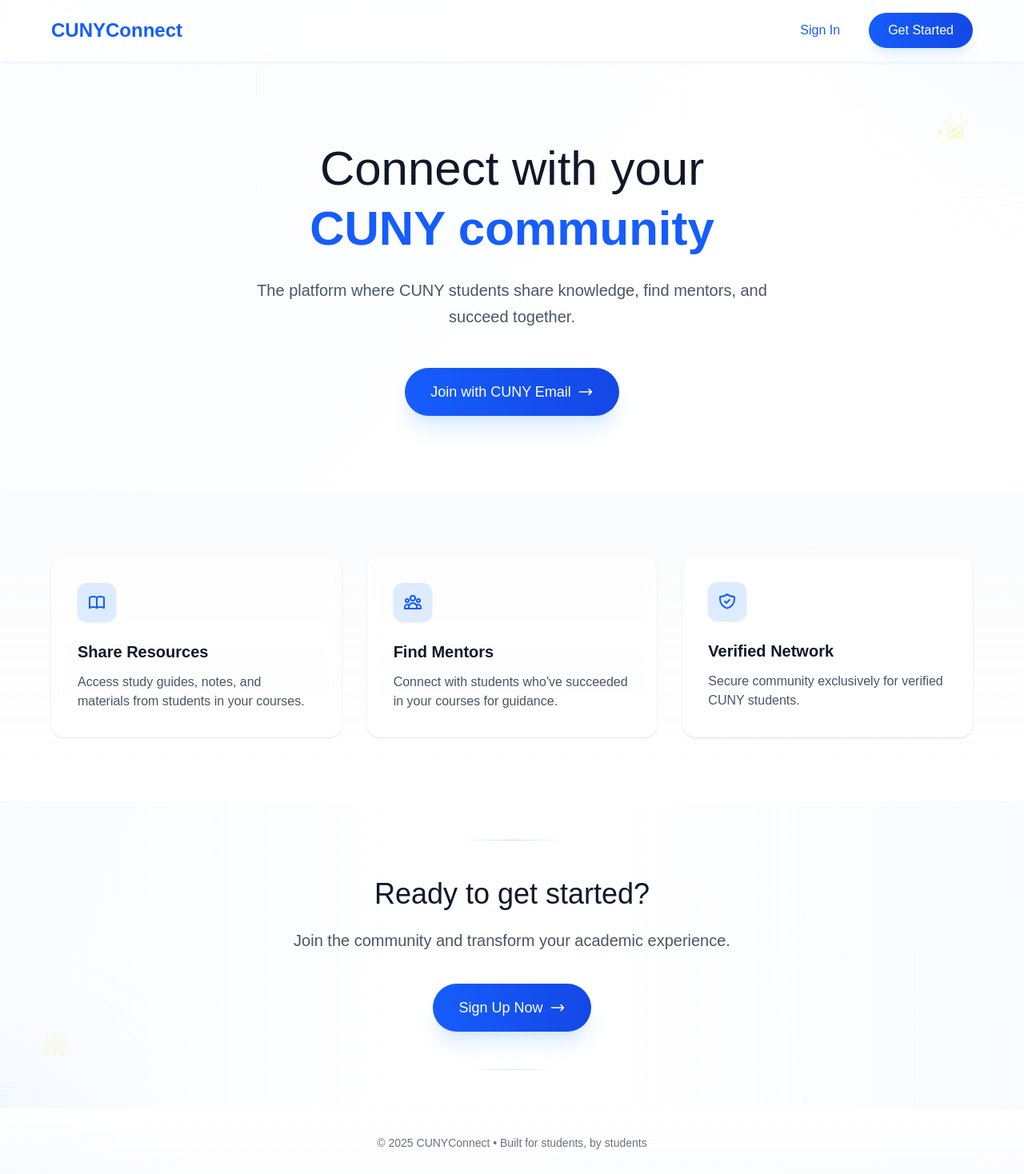
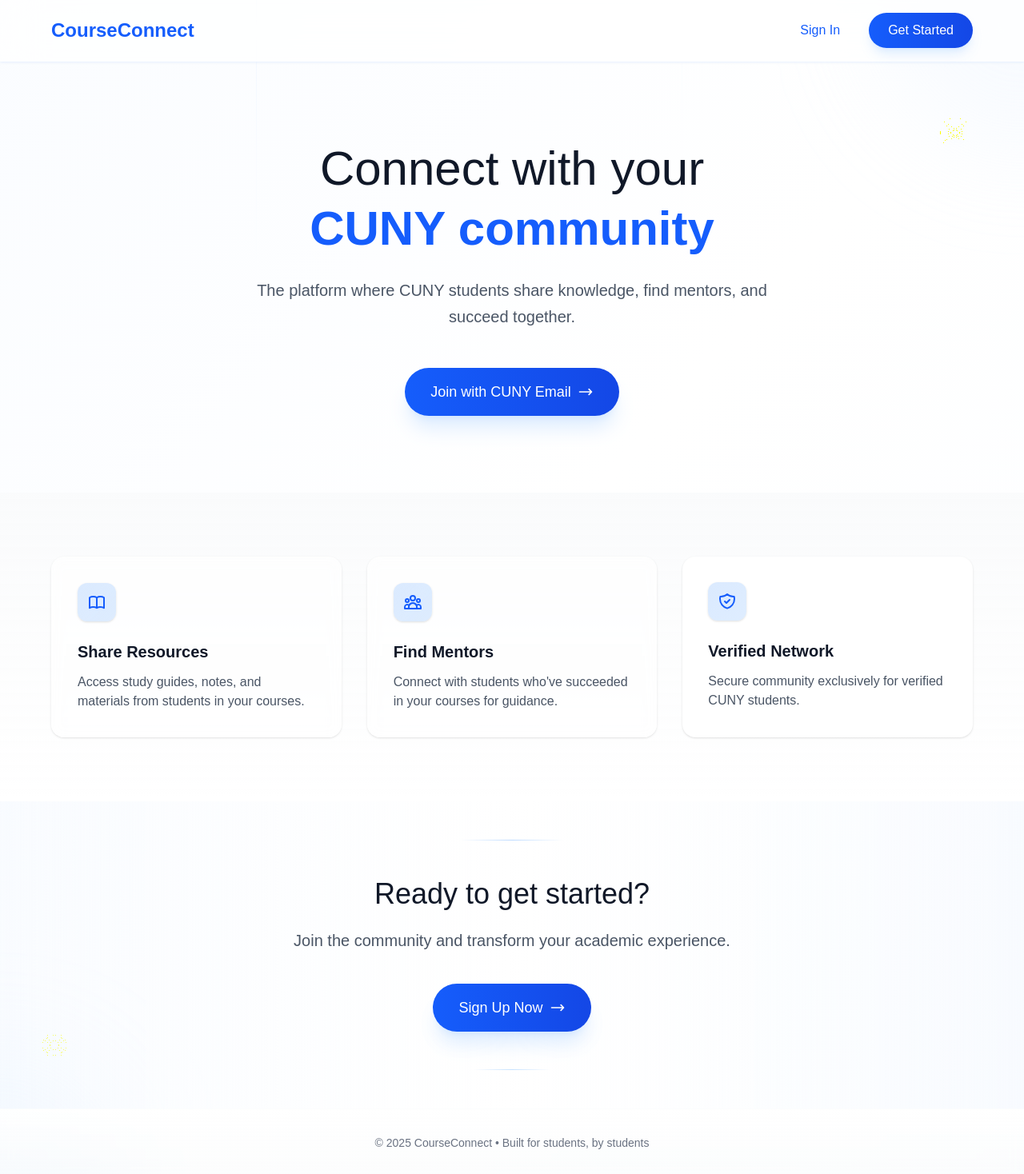
Before and after one commit to haseebmalik18/course-connect, a Next.js app: page / in a window 1280 px wide. Shown: the top 1468 px of the page at 80% size. Built offline with nearby package versions, Linux system fonts and the light colour scheme.

Commit message:
naming fix

```diff
--- a/src/app/auth/page.tsx
+++ b/src/app/auth/page.tsx
@@ -17,11 +17,9 @@
         <div className="w-full max-w-md">
           <div className="text-center mb-8 animate-in fade-in slide-in-from-bottom duration-1000">
             <h1 className="text-3xl font-semibold mb-2 text-blue-600">
-              CUNYConnect
+              CourseConnect
             </h1>
-            <p className="text-gray-600">
-              Connect with fellow CUNY students
-            </p>
+            <p className="text-gray-600">Connect with fellow CUNY students</p>
           </div>
 
           <div className="bg-white rounded-3xl border border-gray-200 p-8 shadow-xl animate-in fade-in slide-in-from-bottom duration-1000 delay-300">
--- a/src/app/page.tsx
+++ b/src/app/page.tsx
@@ -22,7 +22,7 @@
       <nav className="sticky top-0 z-50 px-6 py-4 bg-white/70 backdrop-blur-xl border-b border-white/20 shadow-sm shadow-blue-100/50 animate-in slide-in-from-top duration-700">
         <div className="max-w-6xl mx-auto flex justify-between items-center">
           <h1 className="text-2xl font-semibold text-blue-600 hover:scale-105 transition-transform duration-300 cursor-pointer">
-            CUNYConnect
+            CourseConnect
           </h1>
           <div className="flex gap-3">
             <Link
@@ -192,7 +192,7 @@
       <footer className="relative px-6 py-8 border-t border-white/20 bg-gradient-to-t from-gray-50/50 to-white/90 backdrop-blur-sm animate-in fade-in duration-1000 delay-800">
         <div className="max-w-6xl mx-auto text-center">
           <p className="text-gray-500 text-sm hover:text-gray-600 transition-colors duration-300">
-            © 2025 CUNYConnect • Built for students, by students
+            © 2025 CourseConnect • Built for students, by students
           </p>
         </div>
       </footer>
```
